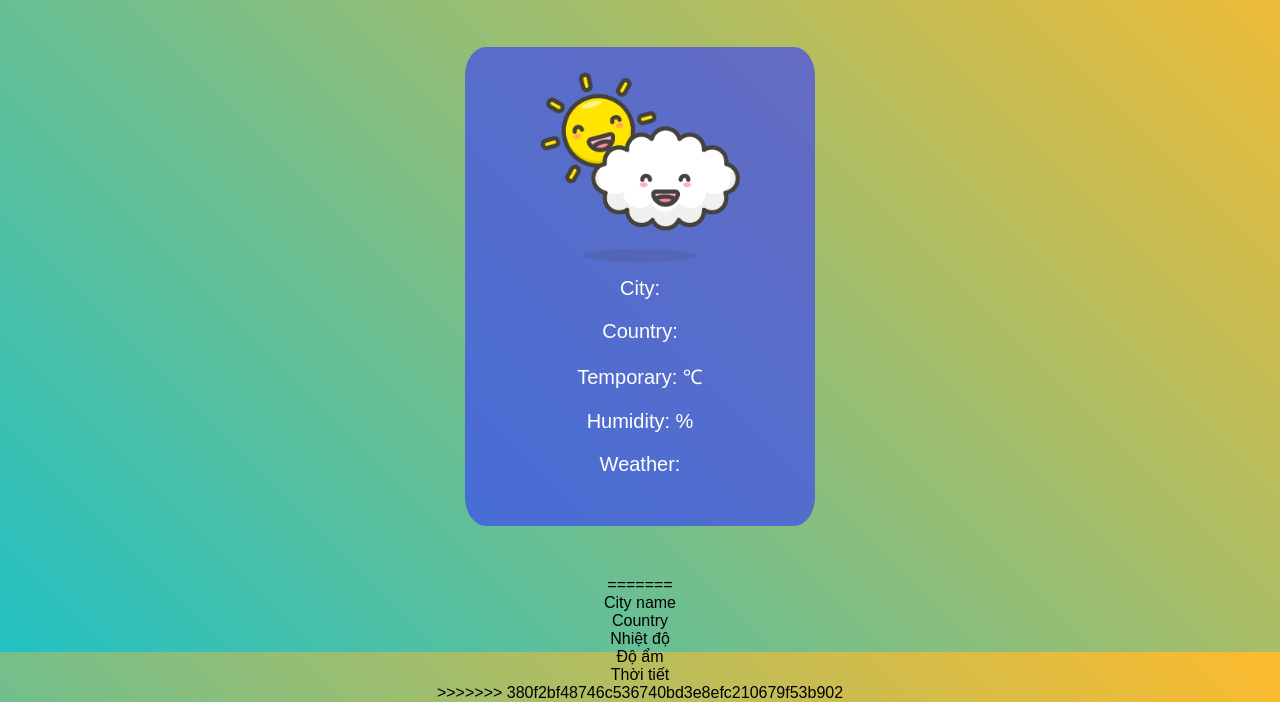
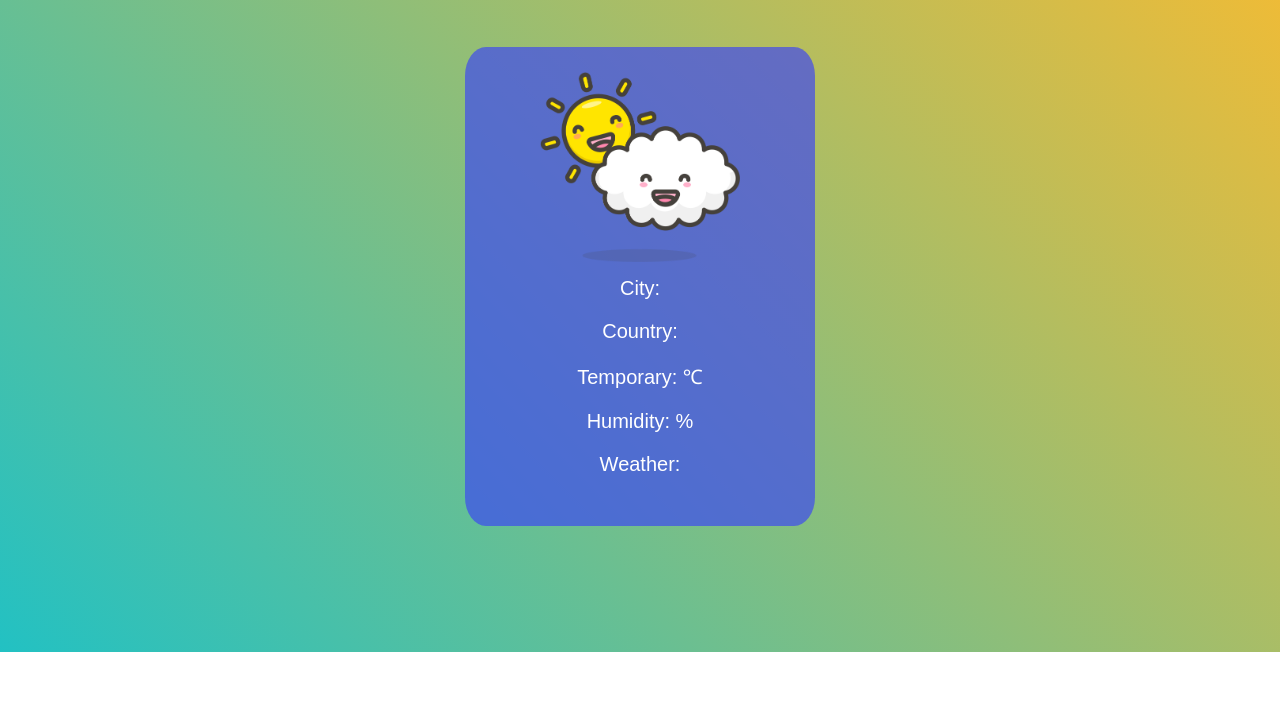
Before and after one commit to vanbeonhv/weather-app, a plain HTML site: page index.html in a window 1280 px wide. Shown: the part 148-850 px from the top of the page. After the commit the page ends 800 px from the top, so only its background shows below. Drawn offline with nearby package versions, Linux system fonts and the light colour scheme.

Commit message:
fix merge error

```diff
--- a/index.html
+++ b/index.html
@@ -27,14 +27,5 @@
             </div>
         </div>
         <script src="app.js"></script>
-=======
-            <p class="city">City name</p>
-            <p class="country">Country</p>
-            <p class="temp">Nhiệt độ</p>
-            <p class="humidity">Độ ẩm</p>
-            <p class="weatherDescription">Thời tiết</p>
-        </div>
-        <script src="script.js"></script>
->>>>>>> 380f2bf48746c536740bd3e8efc210679f53b902
     </body>
 </html>
```
